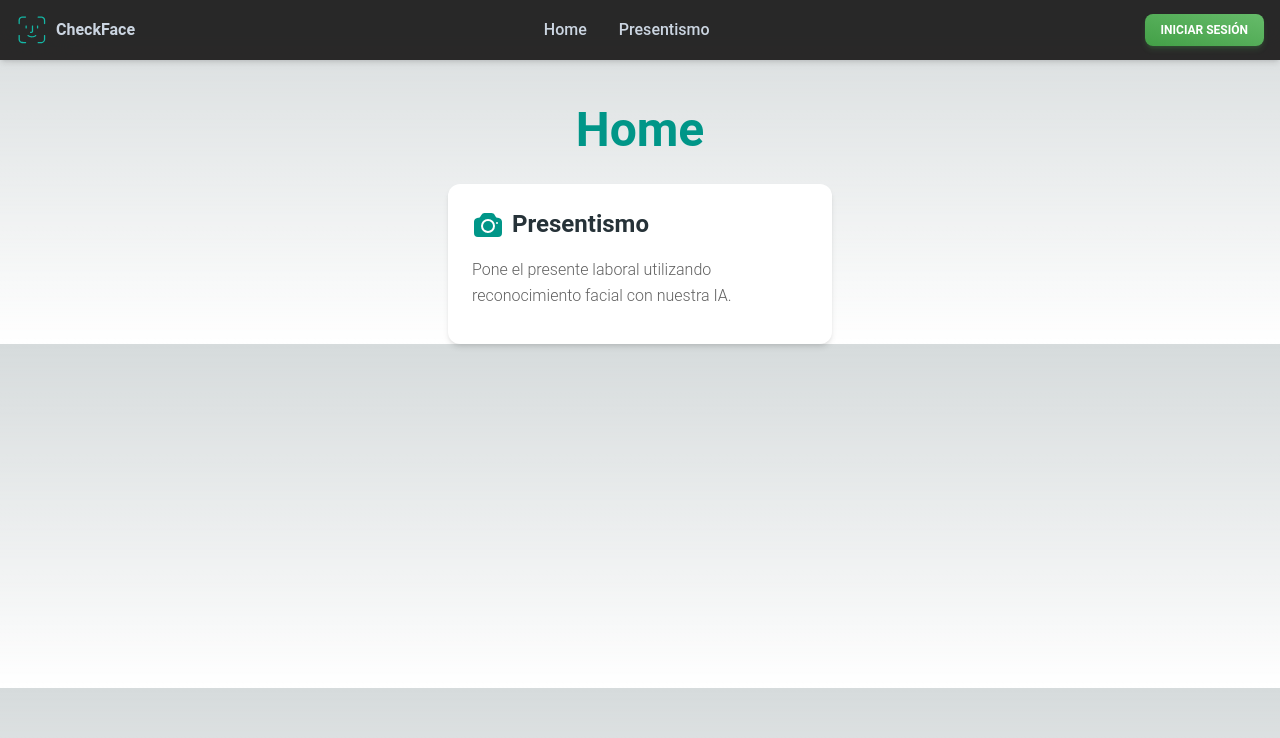
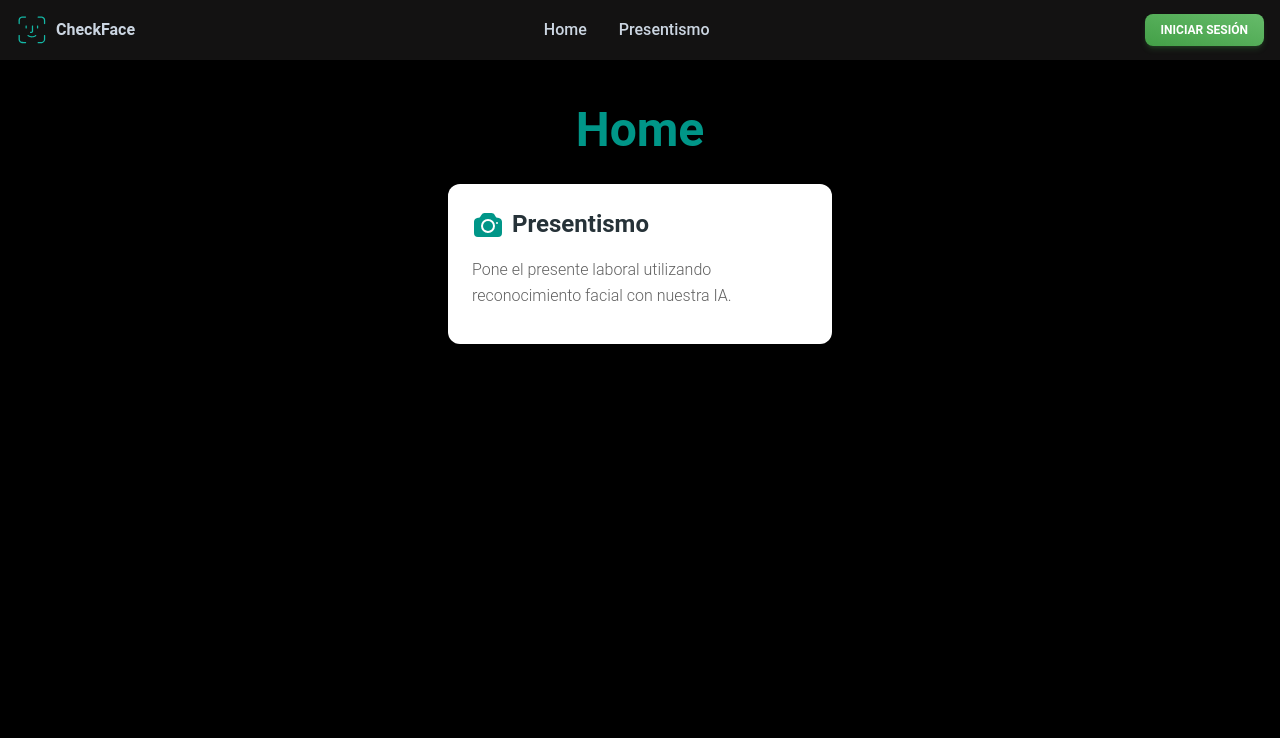
Before and after one commit to rociovasqv/face-recognition-app, a React (Vite) app: page / in a window 1280 px wide. Shown: the top 738 px of the page. Built offline with nearby package versions, Linux system fonts and the light colour scheme; no server answers.

Commit message:
quick fixes

```diff
--- a/src/index.css
+++ b/src/index.css
@@ -3,23 +3,18 @@
 @tailwind utilities;
 
 :root {
-	--foreground-rgb: 0, 0, 0;
-	--background-start-rgb: 214, 219, 220;
-	--background-end-rgb: 255, 255, 255;
-}
-
-
-@media (prefers-color-scheme: dark) {
-	:root {
   --foreground-rgb: 255, 255, 255;
   --background-start-rgb: 0, 0, 0;
   --background-end-rgb: 0, 0, 0;
 }
-}
 
 body {
   color: rgb(var(--foreground-rgb));
-	background: linear-gradient(to bottom, transparent, rgb(var(--background-end-rgb)))
+  background: linear-gradient(
+      to bottom,
+      transparent,
+      rgb(var(--background-end-rgb))
+    )
     rgb(var(--background-start-rgb));
 }
 
--- a/src/pages/EmployeeForm.jsx
+++ b/src/pages/EmployeeForm.jsx
@@ -3,6 +3,7 @@ import { useNavigate, useParams } from "react-router-dom";
 import UserService from "../api/user";
 import { Roles } from "../data/constants";
 import { Card, Typography, Input, Select, Button, Option } from "@material-tailwind/react";
+import Alert from "../components/Alert";
 
 const EmployeeForm = ({ isEdit = false }) => {
   const [employee, setEmployee] = useState({
@@ -77,10 +78,9 @@ const EmployeeForm = ({ isEdit = false }) => {
     }
   };
 
-console.log(employee)
   return (
     <Card className="p-5 mt-20" shadow={false}>
-      {error && <Alert message={error.message} />}
+      {error && <Alert message={error} />}
       <Typography variant="h4" color="blue-gray">
         {isEdit ? "Editar" : "Crear"} empleado
       </Typography>
```
Also changed, not shown: 2 other files (tests, documents, lock files or other folders). Lines whose indentation alone changed are shown as unchanged.
